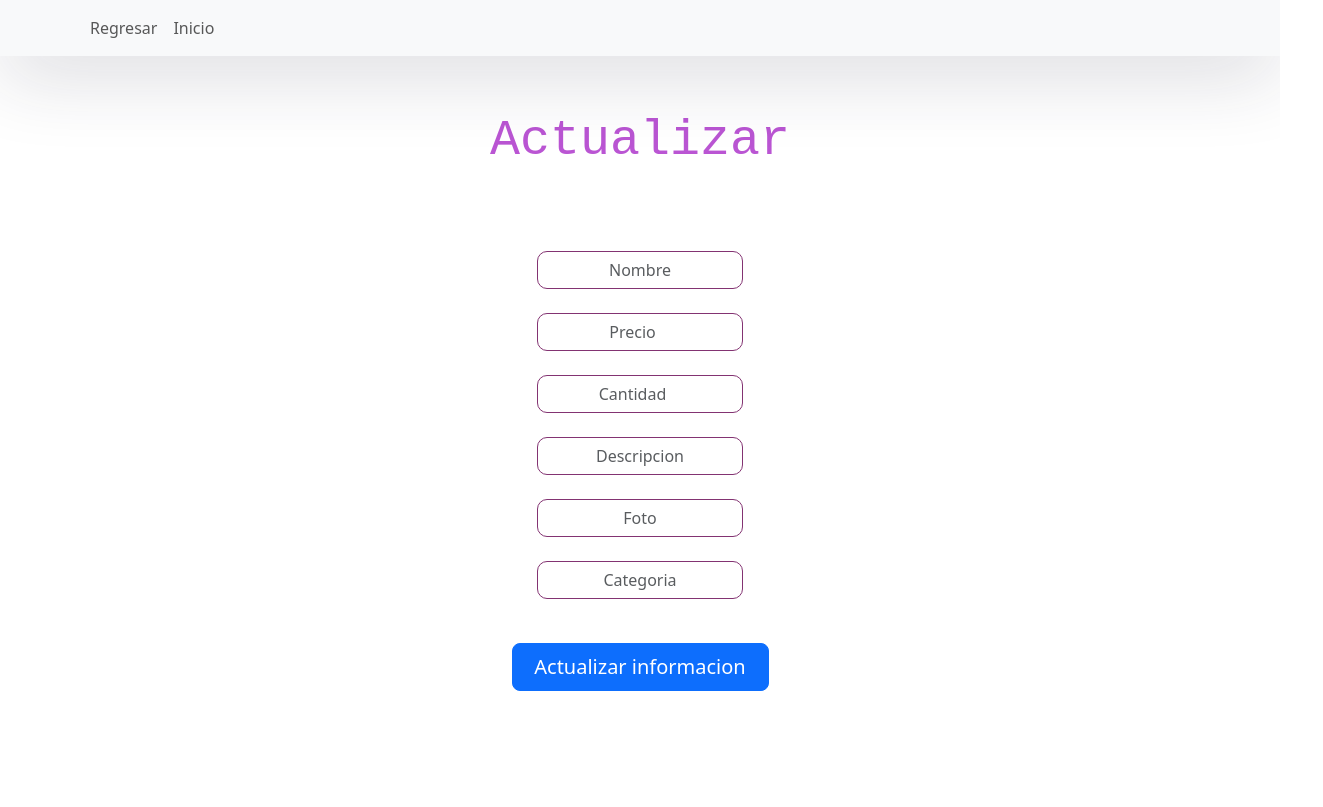
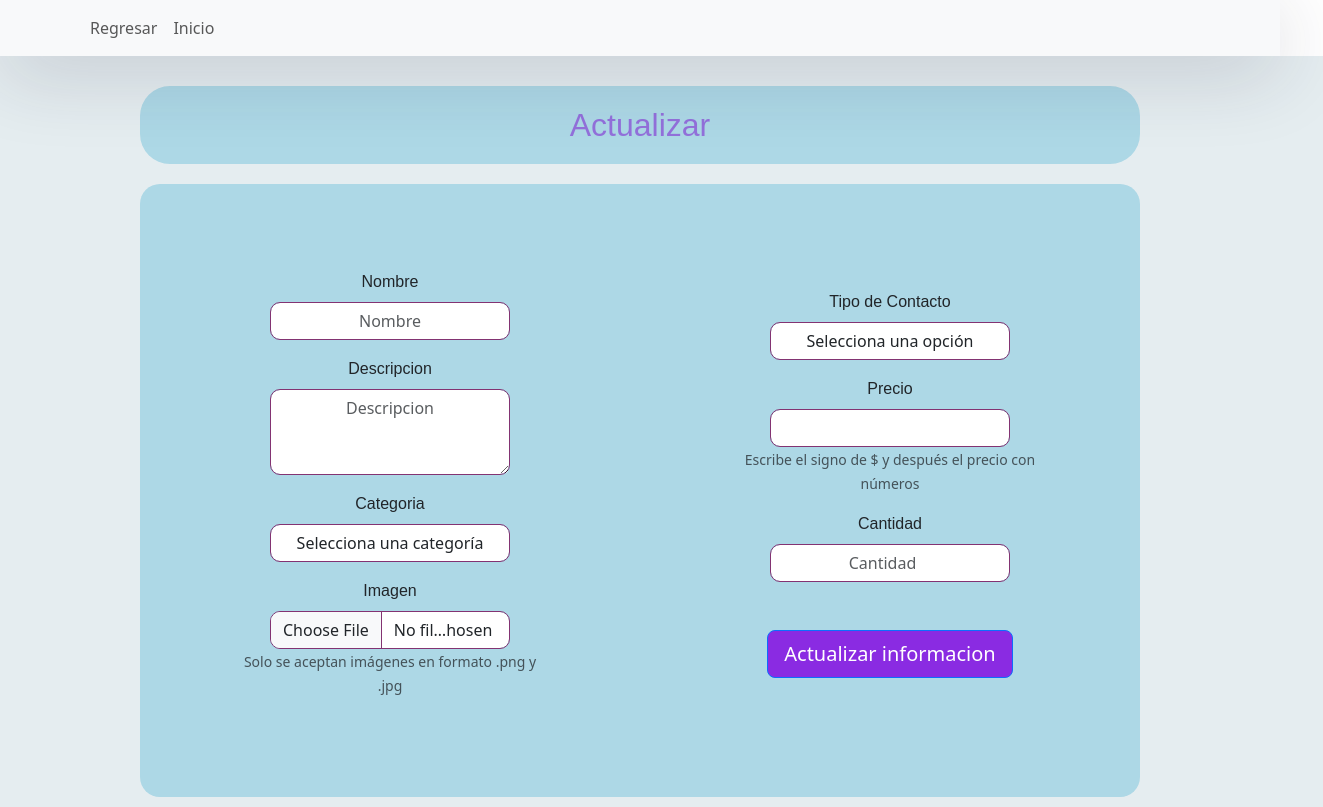
Before and after one commit to SectaTernurin/Ternutianguis, a React (Create React App) app in the folder ternutianguis/: page /actualizar in a window 1280 px wide. Shown: the whole page, 1323 px wide, since content can reach past the window. Built offline with nearby package versions, Linux system fonts and the light colour scheme.

Commit message:
Agregando cambios en pantalla Actualizar

```diff
--- a/ternutianguis/src/paginas/General/Acceder.js
+++ b/ternutianguis/src/paginas/General/Acceder.js
@@ -42,7 +42,7 @@ export class Acceder extends Component { // Exportamos por defecto aquí
         if (data.usuario) {
           // Usuario valido, guardamos el token en las cookies
           Cookies.set('authToken', data.token, { path: '/' });
-          window.location.href = '/inicioC';
+          window.location.href = '/inicio';
         } else {
           if (data.errorC === 'Contrasena incorrecta') {
             this.setState({ mensaje: 'La contraseña ingresada es incorrecta.' });
--- a/ternutianguis/src/paginas/Home.css
+++ b/ternutianguis/src/paginas/Home.css
@@ -13,6 +13,23 @@
     max-width: 1000px; /* Ajusta este valor según sea necesario */
     text-align: center; /* Centra horizontalmente el contenido textual */
 }
+
+.App .ContenedorInicio {
+    background-color: lightblue;
+    border-radius: 30px;
+    display: flex;
+    flex-direction: column;
+    align-items: center;
+    justify-content: center; /* Centra los elementos hijos verticalmente */
+    margin-top: 50px;
+    margin-left: 70px;
+    margin-right: 70px;
+    padding: 30px;
+    width: 100%; /* Ajusta este valor según sea necesario */
+    max-width: 1000px; /* Ajusta este valor según sea necesario */
+    text-align: center; /* Centra horizontalmente el contenido textual */
+}
+
 
 .App h1 {
     color: mediumorchid;
--- a/ternutianguis/src/paginas/Inicio.js
+++ b/ternutianguis/src/paginas/Inicio.js
@@ -1,4 +1,4 @@
-//import './Inicio.css';
+import './Home.css';
 import Container from 'react-bootstrap/Container';
 import Row from 'react-bootstrap/Row';
 import Col from 'react-bootstrap/Col';
@@ -8,7 +8,7 @@ import { Navbar } from 'react-bootstrap';
 
  export const Inicio = () => {
     return (
-        <div className="Contenedor">
+        <div className="ContenedorInicio">
             <h1>Página de inicio</h1>
             <h2>Bienvenido a Ternutianguis!</h2>
         </div>
--- a/ternutianguis/src/paginas/Vendedor/Actualizar.css
+++ b/ternutianguis/src/paginas/Vendedor/Actualizar.css
@@ -1,30 +1,52 @@
-.container {
+  .ContenedorActualizar {
+    display: flex;
+    width: 1365px;
+    height: 2000px;
+    flex-direction: column;
+    align-items: center;
+    background-color: rgb(229, 237, 240);
+  }
+
+  .ContenedorTitulo {
+    background-color: lightblue;
+    border-radius: 30px;
     display: flex;
     flex-direction: column;
     align-items: center;
-  }
-
-  .title-container {
-    margin-bottom: 5px;
-  }
-
-  h1 {
+    justify-content: center;
+    margin-top: 30px;
+    margin-left: 70px;
+    margin-right: 70px;
+    margin-bottom: 10px;
+    padding: 20px;
+    width: 100%;
+    max-width: 1000px;
     text-align: center;
   }
 
-  .form-container {
+  .ContenedorForm {
+    background-color: lightblue;
+    border-radius: 20px;
+    display: flex;
+    flex-direction: row;
+    align-items: center;
+    justify-content: center;
     margin-top: 10px;
+    margin-bottom: 10px;
+    margin-left: 70px;
+    margin-right: 70px;
+    width: 100%;
+    max-width: 1000px;
+    text-align: center;
   }
 
-  .form-group {
-    margin-bottom: 1.5rem;
+  .ColumnaFormIzq, .ColumnaFormDer {
+    width: 100%; /* Define el ancho de cada columna */
+    padding: 20px;
+    padding-top: 5px;
   }
 
-  .form-control {
-    width: 100%;
-  }
-
-  .button-container {
+  .ColumnaFormDer .Actualizarboton {
     text-align: center;
     background-color: blueviolet;
     margin-top: 2rem;
--- a/ternutianguis/src/paginas/Vendedor/Actualizar.js
+++ b/ternutianguis/src/paginas/Vendedor/Actualizar.js
@@ -1,5 +1,5 @@
 import React, { useEffect, useState } from "react";
-import { Button, Form } from "react-bootstrap";
+import { Button, Form, Image } from "react-bootstrap";
 import { Link } from "react-router-dom";
 import { useNavigate } from "react-router-dom";
 import './Actualizar.css';
@@ -7,15 +7,96 @@ import './Actualizar.css';
 export function Actualizar() {
 	// Se utiliza usestate para modificar y obtener valores del jsx
 	const [nombre, setnombre] = useState("");
+	const [descripcion, setdescripcion] = useState("");
 	const [precio, setprecio] = useState("");
 	const [cantidad, setcantidad] = useState("");
-	const [descripcion, setdescripcion] = useState("");
 	const [foto, setfoto] = useState("");
 	const [categoria, setcategoria] = useState("");
+	const [contacto, setcontacto] = useState("");
 	const [id, setid] = useState("");
 
 	//Usado para navegar con logica en js
 	let history = useNavigate();
+
+	const categorias = [
+		"Postres",
+		"Ropa",
+		"Dulces",
+		"Libros",
+		"Maquillaje",
+		"Juegos de mesa",
+		"Accesorios",
+		"Peluches",
+		"Juguetes",
+		"Papelería"
+	  ];
+
+	  const opcionesContacto = [
+		"Facebook",
+		"WhatsApp",
+		"Instagram",
+		"Correo electrónico",
+		"Otro"
+	  ];
+
+	  const [producto, setProducto] = useState({
+		nombre: '',
+		descripcion: '',
+		categoria: '',
+		imagen: null,
+		tipoContacto: '',
+		contacto: '',
+		precio: ''
+	  });
+	  const [errores, setErrores] = useState({
+		nombre: false,
+		descripcion: false,
+		categoria: false,
+		imagen: false,
+		tipoContacto: false,
+		contacto: false,
+		precio: false
+	  });
+
+	  const handleChange = e => {
+		const { name, value } = e.target;
+		if (name === 'precio' && /^\$?\d*\.?\d{0,2}$/.test(value)) {
+		  setProducto(prevState => ({
+			...prevState,
+			[name]: value
+		  }));
+		} else {
+		  setProducto(prevState => ({
+			...prevState,
+			[name]: value
+		  }));
+		}
+		setErrores(prevState => ({
+		  ...prevState,
+		  [name]: false
+		}));
+	  };
+
+	const handleImagenChange = e => {
+		const imagen = e.target.files[0];
+		setProducto(prevState => ({
+		  ...prevState,
+		  imagen: imagen
+		}));
+		setErrores(prevState => ({
+		  ...prevState,
+		  imagen: false
+		}));
+	  };
+
+	  const handleTipoContactoChange = e => {
+		const { value } = e.target;
+		setProducto(prevState => ({
+		  ...prevState,
+		  tipoContacto: value,
+		  contacto: '' // Limpiar el campo de contacto cuando cambie el tipo de contacto
+		}));
+	  };
 
 	// Funcion para manejar la actualizacion y generar los cambios
 	const handelSubmit = (e) => {
@@ -62,18 +143,16 @@ export function Actualizar() {
 	};
 
 	return (
-	<div className="container">
-      <div className="title-container"></div>
-      <h1>Actualizar</h1>
-	  <div>
-		<Form
-		  className="d-grid gap-2"
-		  style={{ margin: "5rem" }}
-		>
-		  <Form.Group
-			className="mb-3"
-			controlId="formBasicEmail"
-		  >
+	<div className="ContenedorActualizar">
+		<div className="ContenedorTitulo">
+			<h2>Actualizar</h2>
+		</div>
+	  <div className="ContenedorForm">
+		<div className="ColumnaFormIzq">
+		<Form className="d-form" style={{ margin: "5rem" }}>
+
+		  <Form.Group className="mb-3" controlId="nombre">
+		  <Form.Label>Nombre</Form.Label>
 			<Form.Control
 			  value={nombre}
 			  onChange={(e) => setnombre(e.target.value)}
@@ -82,22 +161,87 @@ export function Actualizar() {
 			/>
 		  </Form.Group>
 
-		  <Form.Group
-			className="mb-3"
-			controlId="formBasicPrecio"
-		  >
+		  <Form.Group className="mb-3" controlId="descripcion">
+		  <Form.Label>Descripcion</Form.Label>
 			<Form.Control
-			  value={precio}
-			  onChange={(e) => setprecio(e.target.value)}
-			  type="number"
-			  placeholder="Precio"
+			  value={descripcion}
+			  onChange={(e) => setdescripcion(e.target.value)}
+			  as="textarea" rows={3}
+			  placeholder="Descripcion"
 			/>
 		  </Form.Group>
 
-		  <Form.Group
-			className="mb-3"
-			controlId="formBasicCantidad"
-		  >
+		  <Form.Group className="mb-3" controlId="categoria">
+		  <Form.Label>Categoria</Form.Label>
+		  <Form.Control as="select" name="categoria"
+		  value={producto.categoria} onChange={handleChange} isInvalid={errores.categoria} required>
+			<option value="">Selecciona una categoría</option>
+            {categorias.map((categoria, index) => (
+              <option key={index} value={categoria}>{categoria}</option>
+            ))}
+			</Form.Control>
+		  </Form.Group>
+
+		  <Form.Group className="mb-3" controlId="imagen">
+          	<Form.Label>Imagen</Form.Label>
+			<Form.Control
+			  value={foto}
+			  onChange={(e) => setfoto(e.target.value)}
+			  //onChange={handleImagenChange}
+			  type="file"
+			  accept=".png,.jpg"
+			  //placeholder="Imagen"
+			  name="imagen"
+			  isInvalid={errores.imagen} required
+			/>
+			<Form.Text muted>Solo se aceptan imágenes en formato .png y .jpg</Form.Text>
+			<Form.Control.Feedback type="invalid">Recuerda subir una imagen</Form.Control.Feedback>
+		  </Form.Group>
+
+		  </Form>
+		</div>
+		<div className="ColumnaFormDer">
+		<Form className="d-form" style={{ margin: "5rem" }}>
+
+		<Form.Group className="mb-3" controlId="tipoContacto">
+          <Form.Label>Tipo de Contacto</Form.Label>
+          <Form.Control as="select" name="tipoContacto"
+		  value={producto.tipoContacto} onChange={handleTipoContactoChange}
+		  isInvalid={errores.tipoContacto} required>
+            <option value="">Selecciona una opción</option>
+            {opcionesContacto.map((opcion, index) => (
+              <option key={index} value={opcion}>{opcion}</option>
+            ))}
+          </Form.Control>
+          <Form.Control.Feedback type="invalid">Recuerda seleccionar una opción</Form.Control.Feedback>
+        </Form.Group>
+        {producto.tipoContacto && producto.tipoContacto !== "Otro" && (
+          <Form.Group className="mb-3" controlId="contacto">
+            <Form.Label>{producto.tipoContacto === "Correo electrónico" ? "Correo" : "Usuario"} *</Form.Label>
+            <Form.Control type="text" name="contacto" value={producto.contacto} onChange={handleChange} isInvalid={errores.contacto} required />
+            <Form.Control.Feedback type="invalid">Recuerda llenar este campo</Form.Control.Feedback>
+          </Form.Group>
+        )}
+        {producto.tipoContacto === "Otro" && (
+          <Form.Group className="mb-3" controlId="contacto">
+            <Form.Label>Otro</Form.Label>
+            <Form.Control type="text" name="contacto" value={producto.contacto} onChange={handleChange} isInvalid={errores.contacto} required />
+            <Form.Control.Feedback type="invalid">Recuerda llenar este campo</Form.Control.Feedback>
+          </Form.Group>
+        )}
+
+		<Form.Group className="mb-3" controlId="precio">
+		  <Form.Label>Precio</Form.Label>
+			<Form.Control
+				type="text" name="precio" value={producto.precio} onChange={handleChange}
+				isInvalid={errores.precio} required
+			/>
+			<Form.Text muted>Escribe el signo de $ y después el precio con números</Form.Text>
+
+		  </Form.Group>
+
+		  <Form.Group className="mb-3" controlId="cantidad">
+		  <Form.Label>Cantidad</Form.Label>
 			<Form.Control
 			  value={cantidad}
 			  onChange={(e) => setcantidad(e.target.value)}
@@ -106,52 +250,17 @@ export function Actualizar() {
 			/>
 		  </Form.Group>
 
-		  <Form.Group
-			className="mb-3"
-			controlId="formBasicDescripcion"
-		  >
-			<Form.Control
-			  value={descripcion}
-			  onChange={(e) => setdescripcion(e.target.value)}
-			  type="text"
-			  placeholder="Descripcion"
-			/>
-		  </Form.Group>
-
-		  <Form.Group
-			className="mb-3"
-			controlId="formBasicFoto"
-		  >
-			<Form.Control
-			  value={foto}
-			  onChange={(e) => setfoto(e.target.value)}
-			  type="text"
-			  placeholder="Foto"
-			/>
-		  </Form.Group>
-
-		  <Form.Group
-			className="mb-3"
-			controlId="formBasicCategoria"
-		  >
-			<Form.Control
-			  value={categoria}
-			  onChange={(e) => setcategoria(e.target.value)}
-			  type="text"
-			  placeholder="Categoria"
-			/>
-		  </Form.Group>
-
 		  <Button
 			onClick={(e) => handelSubmit(e)}
 			variant="primary"
 			type="submit"
 			size="lg"
-			className="button-container"
+			className="Actualizarboton"
 		  >
 			Actualizar informacion
 		  </Button>
 		</Form>
+		</div>
 	  </div>
 	  </div>
 	);
```
